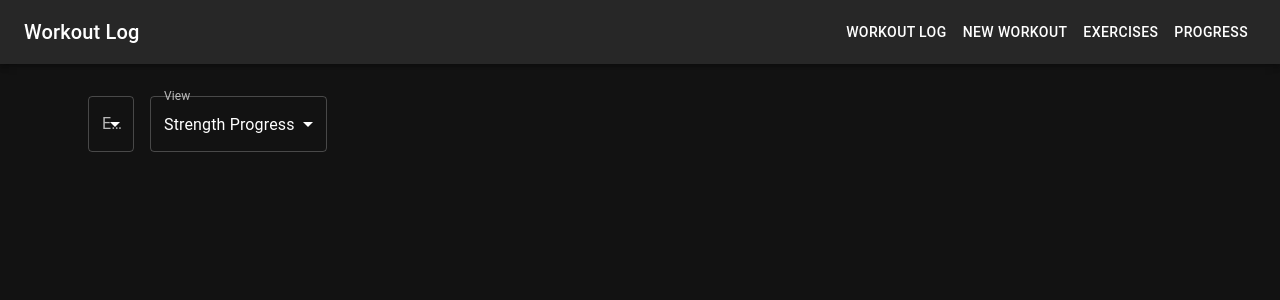
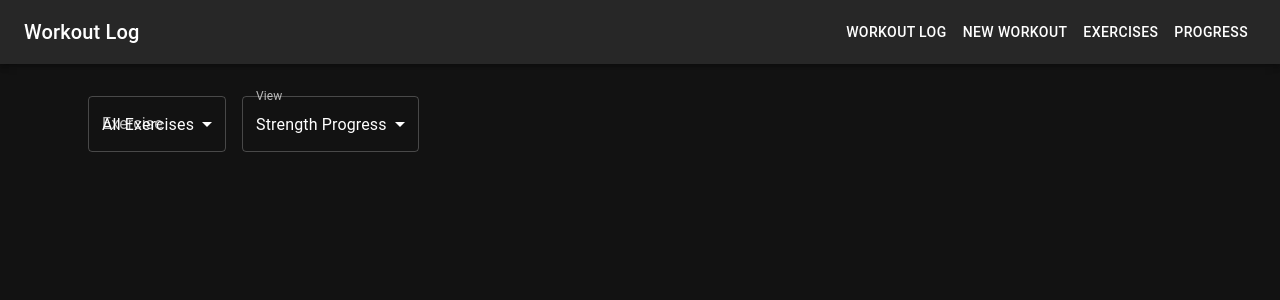
Before and after one commit to samviasat/workout-log, a React (Create React App) app: page /progress in a window 1280 px wide. Shown: the top 300 px of the page. Built offline with nearby package versions, Linux system fonts and the light colour scheme.

Commit message:
Fix dropdown visibility issue in Progress component
Co-authored-by: samviasat <213818116+samviasat@users.noreply.github.com>

```diff
--- a/src/components/Progress.js
+++ b/src/components/Progress.js
@@ -43,7 +43,7 @@ ChartJS.register(
 );
 
 const Progress = ({ workouts }) => {
-  const [selectedExercise, setSelectedExercise] = React.useState(null);
+  const [selectedExercise, setSelectedExercise] = React.useState('');
   const [selectedView, setSelectedView] = React.useState('strength');
 
   const getExerciseData = (exerciseName) => {
@@ -137,21 +137,22 @@ const Progress = ({ workouts }) => {
     <Container>
       <Box sx={{ mb: 4 }}>
         <Grid container spacing={2}>
-          <Grid item xs={12} md={6}>
+          <Grid item xs={12} sm={6} md={7}>
             <FormControl fullWidth>
               <InputLabel>Exercise</InputLabel>
               <Select
                 value={selectedExercise}
                 onChange={(e) => setSelectedExercise(e.target.value)}
+                displayEmpty
               >
-                <MenuItem value={null}>All Exercises</MenuItem>
+                <MenuItem value="">All Exercises</MenuItem>
                 {exercises.map(exercise => (
                   <MenuItem key={exercise} value={exercise}>{exercise}</MenuItem>
                 ))}
               </Select>
             </FormControl>
           </Grid>
-          <Grid item xs={12} md={6}>
+          <Grid item xs={12} sm={6} md={5}>
             <FormControl fullWidth>
               <InputLabel>View</InputLabel>
               <Select
```
